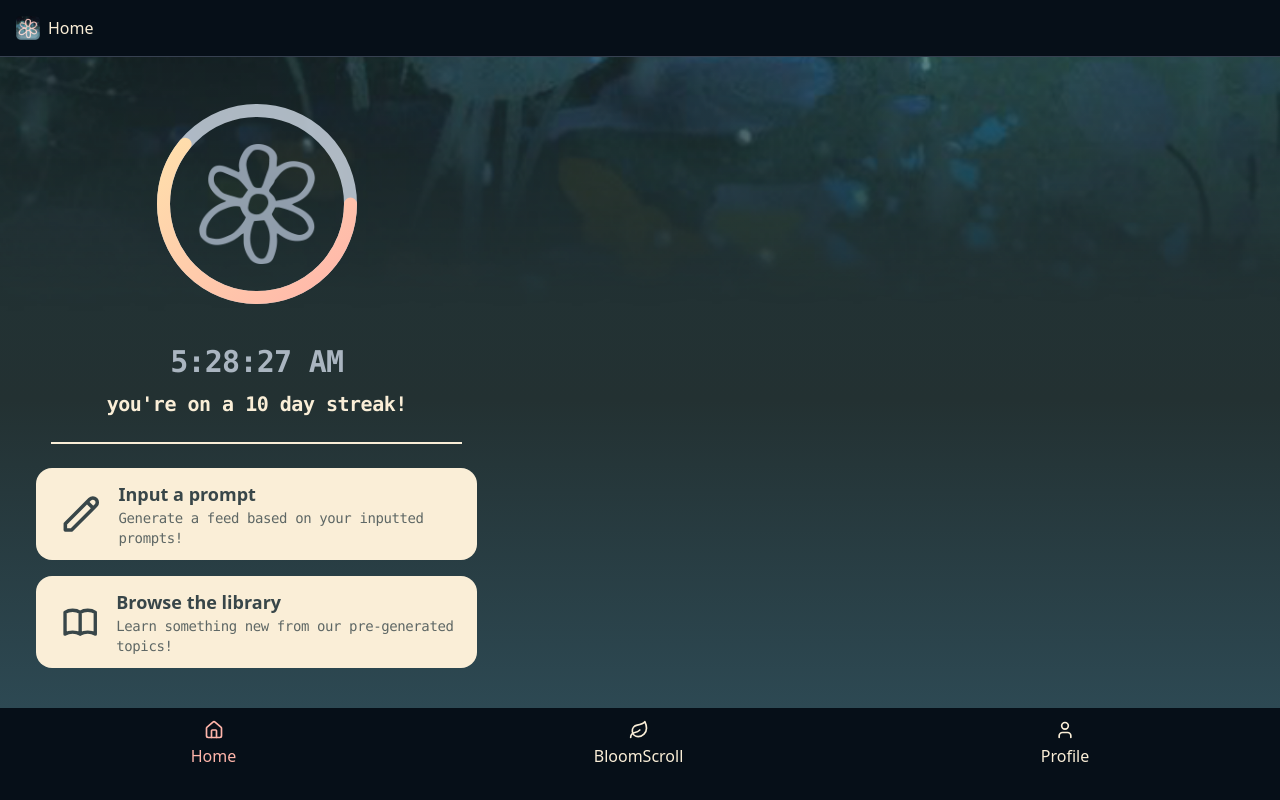
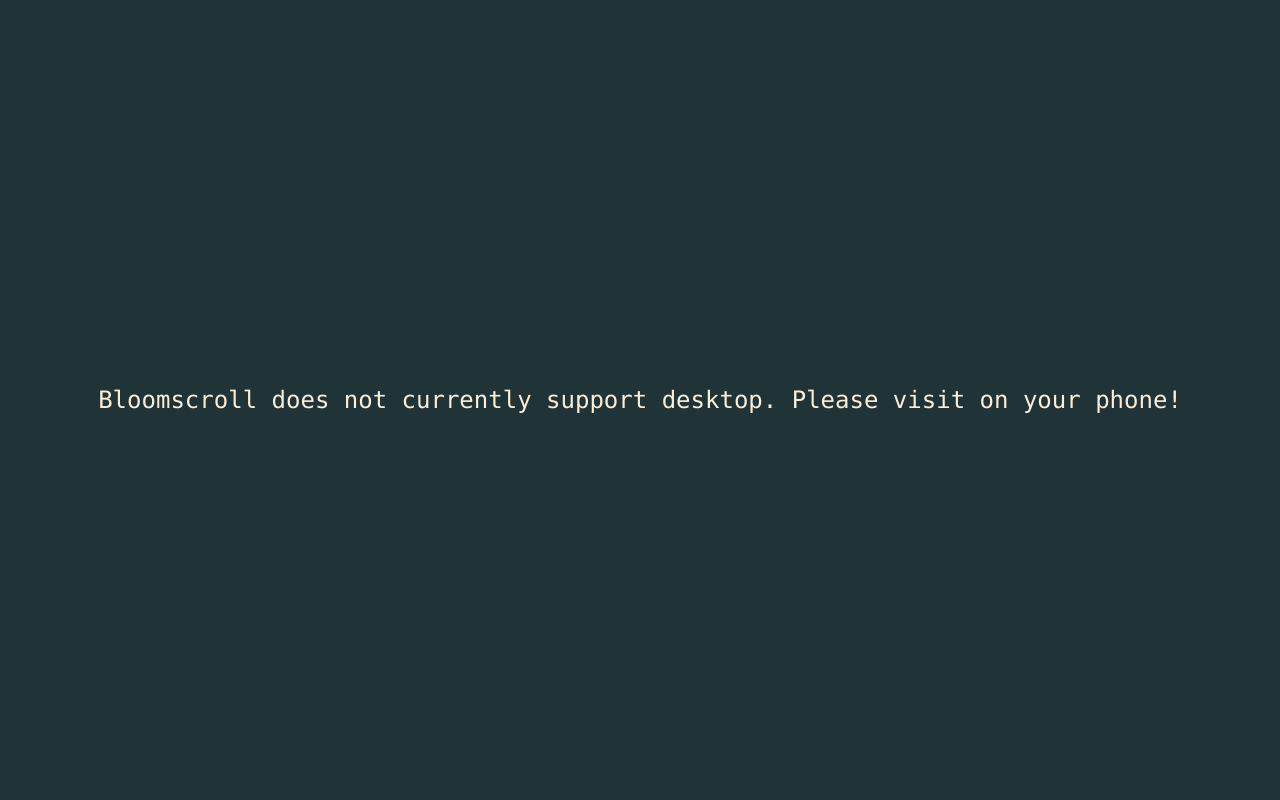
Before and after one commit to rachelqrwei/bloomscroll, a React (Vite) app in the folder frontend/: page / in a window 1280 px wide. Built offline with nearby package versions, Linux system fonts and the light colour scheme; a web font is replaced by a local one.

Commit message:
Show desktop unsupported

```diff
--- a/frontend/src/main.jsx
+++ b/frontend/src/main.jsx
@@ -1,10 +1,44 @@
+import React, { useEffect, useState } from "react";
 import { StrictMode } from "react";
 import { createRoot } from "react-dom/client";
 import "./index.css";
 import App from "./App.jsx";
 
+function RootComponent() {
+  const [isMobile, setIsMobile] = useState(true);
+
+  useEffect(() => {
+    const checkOrientation = () => {
+      const isPortrait = window.matchMedia("(orientation: portrait)").matches;
+      setIsMobile(isPortrait);
+    };
+
+    // Initial check
+    checkOrientation();
+
+    // Listen for orientation changes
+    window.addEventListener("resize", checkOrientation);
+
+    return () => {
+      window.removeEventListener("resize", checkOrientation);
+    };
+  }, []);
+
+  if (!isMobile) {
+    return (
+      <div className="flex items-center justify-center h-screen bg-[#203337]">
+        <h1 className="text-[#faeed7] font-mono text-center text-2xl">
+          Bloomscroll does not currently support desktop. Please visit on your phone!
+        </h1>
+      </div>
+    );
+  }
+
+  return <App />;
+}
+
 createRoot(document.getElementById("root")).render(
-    // <StrictMode>
-    <App />
-    // </StrictMode>
+  <StrictMode>
+    <RootComponent />
+  </StrictMode>
 );
```
